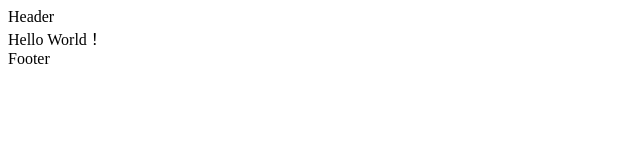
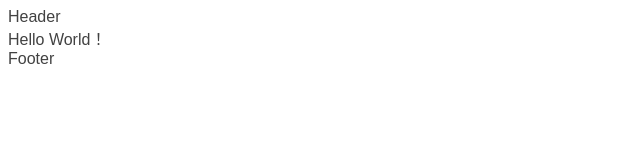
Before and after one commit to pekaco/nuxt_template, a Nuxt app: page / in a window 1280 px wide. Shown: the top 160 px of the page, without its empty margins (0-640 px from the left). Built offline with nearby package versions, Linux system fonts and the light colour scheme.

Commit message:
feat: fontの設定

```diff
--- a/layouts/default.vue
+++ b/layouts/default.vue
@@ -5,3 +5,29 @@
     <Footer />
   </div>
 </template>
+<style>
+html,
+body {
+  font-family: "游ゴシック体", YuGothic, "游ゴシック Medium", "Yu Gothic Medium",
+    "游ゴシック", "Yu Gothic", sans-serif;
+  color: #424242;
+  -webkit-font-smoothing: antialiased;
+  -moz-osx-font-smoothing: grayscale;
+  scroll-behavior: smooth;
+  line-break: strict;
+}
+
+.heading {
+  font-family: "Noto Serif Japanese";
+  font-feature-settings: palt, 1;
+  font-kerning: normal;
+}
+p {
+  font-size: 16px;
+  font-weight: medium;
+  line-height: 32px;
+  text-align: justify;
+  font-feature-settings: palt, 0;
+  font-kerning: none;
+}
+</style>
--- a/nuxt.config.ts
+++ b/nuxt.config.ts
@@ -1,9 +1,9 @@
 import { defineNuxtConfig } from "nuxt";
 
 // サイトリンクに表示したい内容
-const TITLE = ref("Site Title");
-const DESCRIPTION = ref("Site Description");
-const PRODUCTION_URL = ref("Site URL");
+const TITLE = "Site Title";
+const DESCRIPTION = "Site Description";
+const PRODUCTION_URL = "Site URL";
 
 const OGP_IMAGE_URL =
   process.env.VERCEL_ENV === "preview"
@@ -37,7 +37,7 @@ export default defineNuxtConfig({
       link: [{ rel: "icon", type: "image/x-icon", href: "/favicon.ico" }],
     },
   },
-  modules: ["@nuxtjs/google-fonts"],
+  buildmodules: ["@nuxtjs/google-fonts"],
   googleFonts: {
     families: {
       "Noto Serif Japanese": [500],
```
